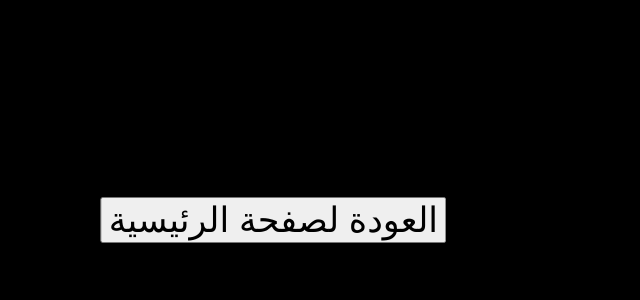
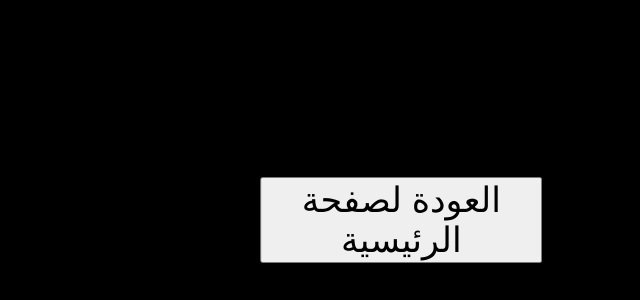
Before and after one commit to 1000game/radar, a plain HTML site: page cloud.html in a window 1280 px wide. Shown: the part 500-800 px from the top of the page, without its empty margins (597-1237 px from the left). Drawn offline with nearby package versions, Linux system fonts and the light colour scheme.

Commit message:
Update cloud.html

```diff
--- a/cloud.html
+++ b/cloud.html
@@ -5,7 +5,7 @@
 </head>
 
 <body style="margin: 0; overflow: hidden;">
-    <button onclick="navigateToMap()" style="position: absolute; top: 90%; left: 68%; transform: translate(-50%, -50%); font-size: 35px;">العودة لصفحة الرئيسية</button>
+    <button onclick="navigateToMap()" style="position: absolute; top: 90%; left: 78%; transform: translate(-50%, -50%); font-size: 35px;">العودة لصفحة الرئيسية</button>
 
     <script src="https://cdnjs.cloudflare.com/ajax/libs/three.js/108/three.min.js"></script>
     <script src="https://cdn.jsdelivr.net/npm/postprocessing@6.7.0/build/postprocessing.min.js"></script>
```
